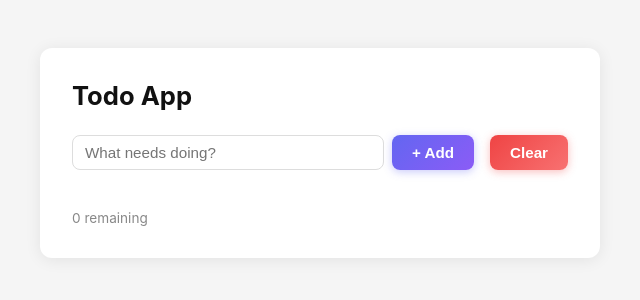
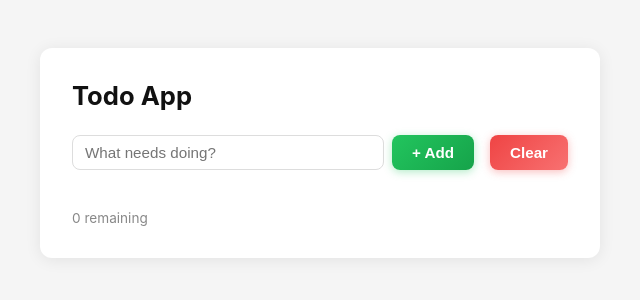
Before and after one commit to thedineshbabu/todo-app, a React (Vite) app: page / in a window 1280 px wide. Shown: the top 300 px of the page, without its empty margins (320-960 px from the left). Built offline with nearby package versions, Linux system fonts and the light colour scheme.

Commit message:
agent(TASK-89): Look and Fell change

```diff
--- a/src/App.tsx
+++ b/src/App.tsx
@@ -81,8 +81,8 @@ export default function App() {
           onMouseLeave={() => setAddHovered(false)}
           style={{
             background: addHovered
-              ? "linear-gradient(135deg, #4f46e5, #7c3aed)"
-              : "linear-gradient(135deg, #6366f1, #8b5cf6)",
+              ? "linear-gradient(135deg, #15803d, #16a34a)"
+              : "linear-gradient(135deg, #22c55e, #16a34a)",
             color: "#fff",
             border: "none",
             borderRadius: "8px",
@@ -91,8 +91,8 @@ export default function App() {
             fontSize: "0.95rem",
             cursor: "pointer",
             boxShadow: addHovered
-              ? "0 4px 14px rgba(99,102,241,0.6)"
-              : "0 2px 8px rgba(99,102,241,0.35)",
+              ? "0 4px 14px rgba(34,197,94,0.6)"
+              : "0 2px 8px rgba(34,197,94,0.35)",
             transform: addHovered ? "translateY(-1px)" : "translateY(0)",
             transition: "all 0.2s ease",
           }}
```
